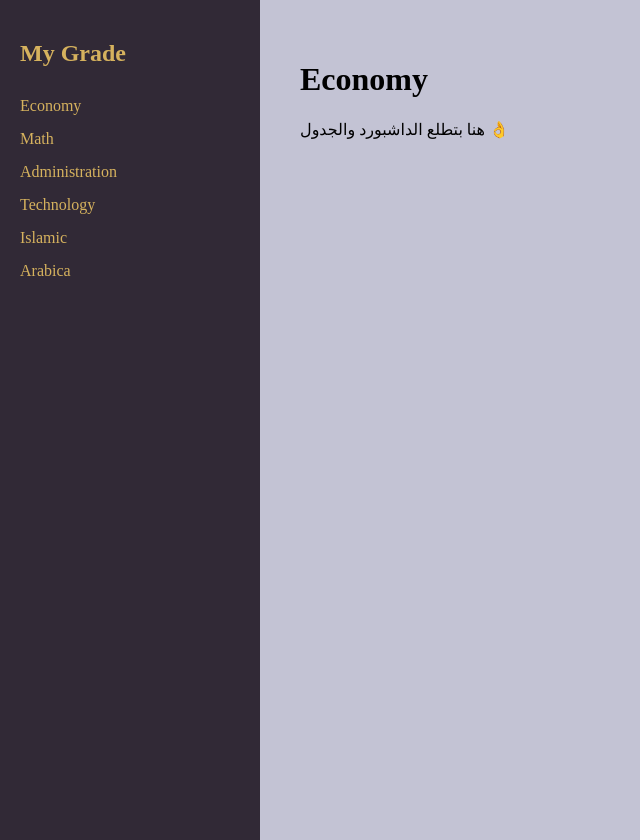
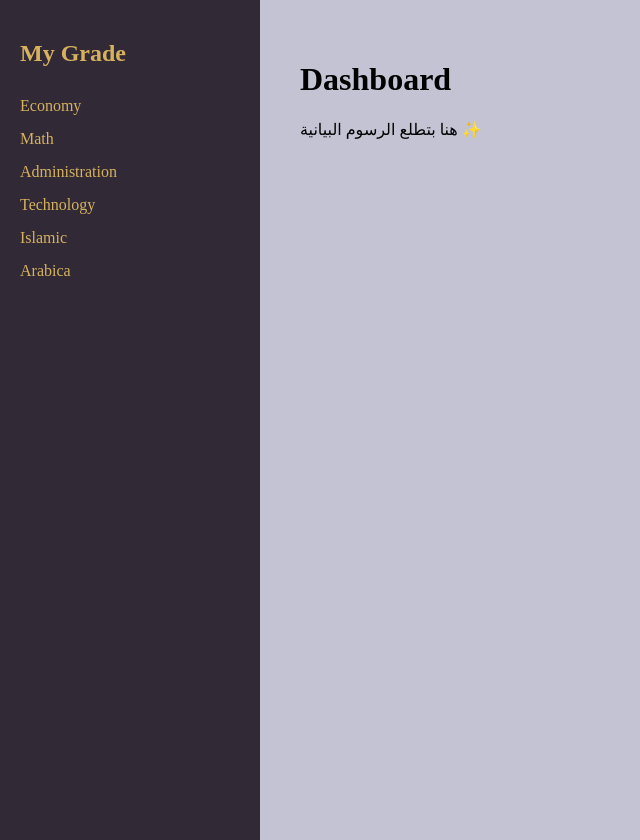
Before and after one commit to L-26-25L/l, a Next.js app: page / in a window 1280 px wide. Shown: the whole page, without its empty margins (0-640 px from the left). Built offline with nearby package versions, Linux system fonts and the light colour scheme.

Commit message:
Refactor Sidebar interactions and views

```diff
--- a/app/page.jsx
+++ b/app/page.jsx
@@ -13,15 +13,37 @@ export default function Home() {
     "Arabica"
   ];
 
-  const [selectedCourse, setSelectedCourse] = useState("Economy");
+  const [selectedCourse, setSelectedCourse] = useState(null);
+  const [view, setView] = useState("dashboard");
 
   return (
     <div style={{ display: "flex" }}>
-      <Sidebar courses={courses} onSelect={setSelectedCourse} />
+      <Sidebar
+        courses={courses}
+        onSelectCourse={(course) => {
+          setSelectedCourse(course);
+          setView("course");
+        }}
+        onDashboard={() => {
+          setView("dashboard");
+          setSelectedCourse(null);
+        }}
+      />
 
-      <div style={{ padding: 40 }}>
-        <h1>{selectedCourse}</h1>
-        <p>هنا بتطلع الداشبورد والجدول 👌</p>
+      <div style={{ padding: 40, flex: 1 }}>
+        {view === "dashboard" && (
+          <>
+            <h1>Dashboard</h1>
+            <p>هنا بتطلع الرسوم البيانية ✨</p>
+          </>
+        )}
+
+        {view === "course" && selectedCourse && (
+          <>
+            <h1>{selectedCourse}</h1>
+            <p>هنا جدول المادة فقط 📊</p>
+          </>
+        )}
       </div>
     </div>
   );
```
